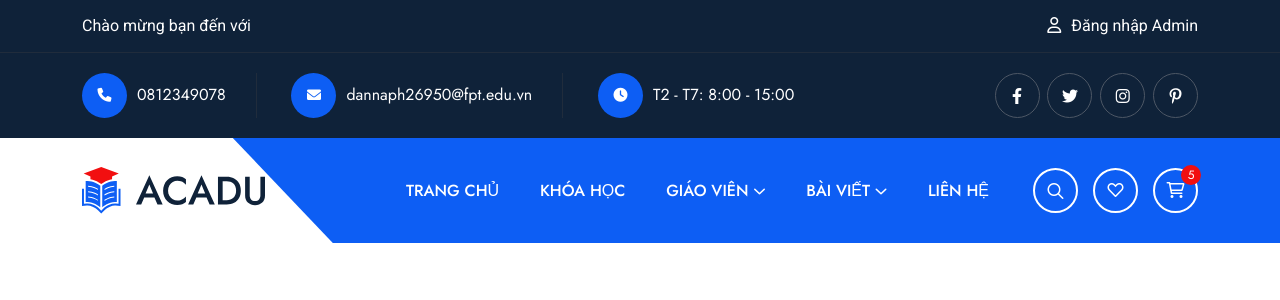
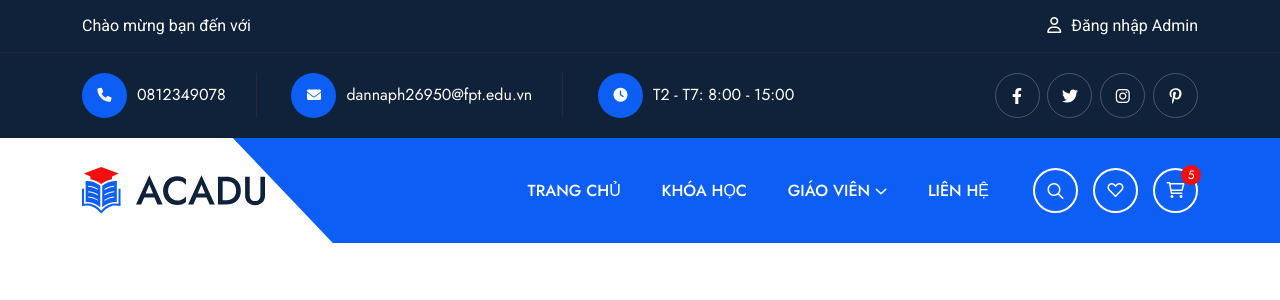
Before and after one commit to dannaph26950/du_an_1_nhom9, a PHP site: page /view/header.php in a window 1280 px wide. Shown: the top 300 px of the page. Run offline with PHP 8.4, Linux system fonts and the light colour scheme.

Commit message:
update trang view new

```diff
--- a/view/header.php
+++ b/view/header.php
@@ -240,12 +240,7 @@
                                                 </ul>
                                             </li>
 
-                                            <li class="menu-item-has-children"><a href="#">Bài viết</a>
-                                                <ul class="sub-menu">
-                                                    <li><a href="blog.html">Bài viết</a></li>
-                                                    <li><a href="blog-details.html">Thông tin bài viết</a></li>
-                                                </ul>
-                                            </li>
+
                                             <li><a href="contact.html">Liên hệ</a></li>
                                         </ul>
                                     </nav><button type="button" class="as-menu-toggle d-inline-block d-lg-none"><i
```
